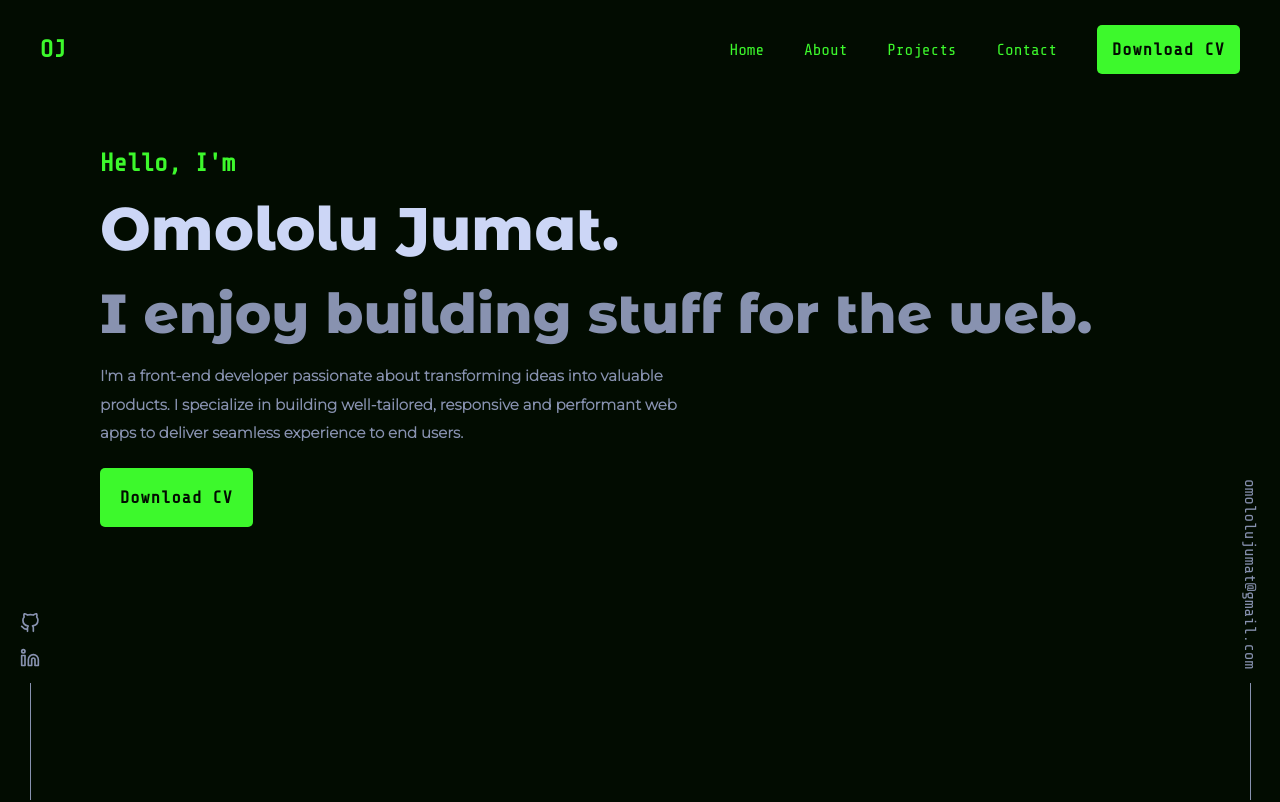
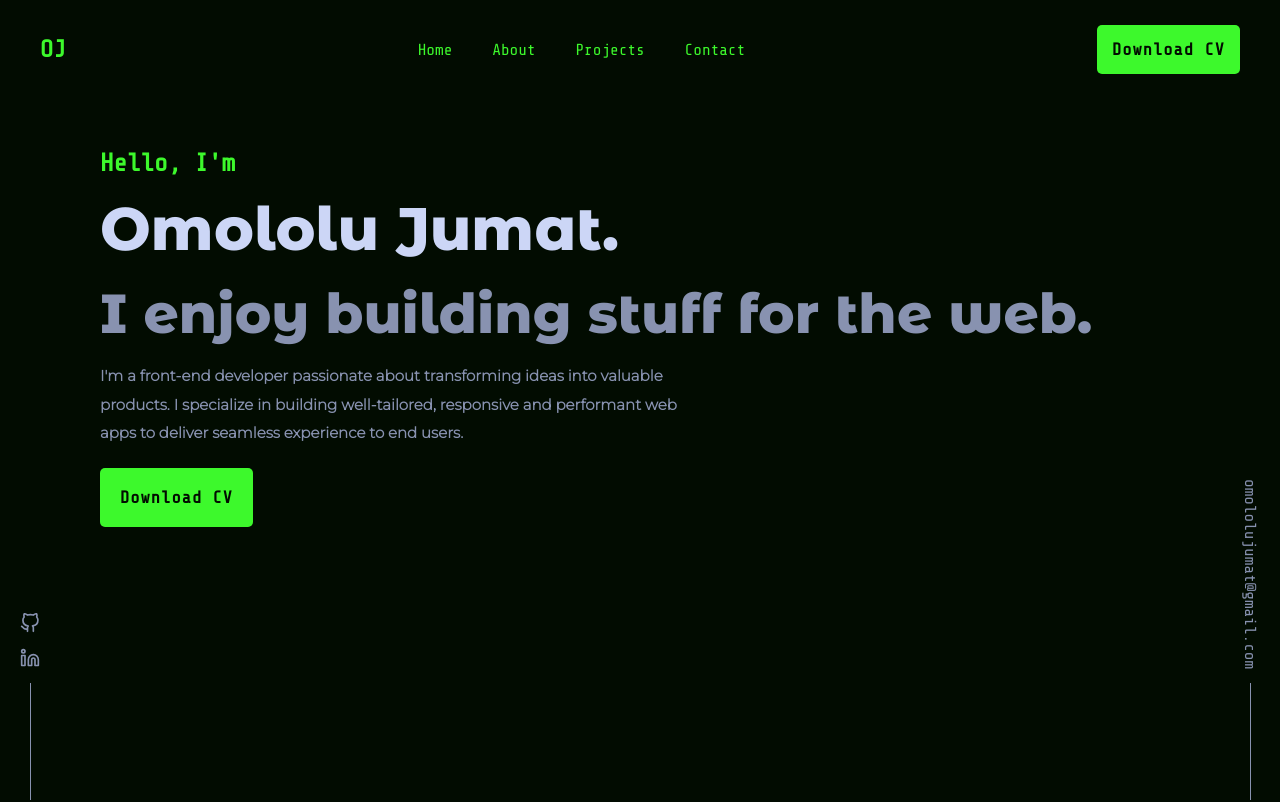
Before and after one commit to Jummate/omololujumat, a React (Vite) app: page / in a window 1280 px wide. Shown: the top 802 px of the page. Built offline with nearby package versions, Linux system fonts and the light colour scheme; a web font is replaced by a local one.

Commit message:
refactor: rearrange the content of header in a new layout

```diff
--- a/src/components/nav/Navigation.css
+++ b/src/components/nav/Navigation.css
@@ -17,7 +17,7 @@
   width: 100%;
 }
 
-.Nav__link__container ul {
+.Nav__link_container ul {
   display: none;
   align-items: center;
   justify-content: center;
@@ -25,11 +25,11 @@
   gap: 40px;
   cursor: pointer;
 }
-.Nav__link__container li a {
+.Nav__link_container li a {
   text-decoration: none;
   color: var(--very-light-green);
 }
-.Nav__link__container li a:hover {
+.Nav__link_container li a:hover {
   color: var(--slate);
 }
 
@@ -47,12 +47,23 @@
   font-size: 25px;
 }
 
+/* .Nav__action_container {
+  display: flex;
+  gap: 10px;
+} */
+.Nav__action_cv {
+  display: none;
+}
+
 @media screen and (min-width: 768px) {
-  .Nav__link__container ul {
+  .Nav__link_container ul {
     display: flex;
   }
   .fa-icon {
     display: none;
+  }
+  .Nav__action_cv {
+    display: inline;
   }
   /* .Nav__header {
     padding: 0 40px;
--- a/src/components/nav/Navigation.jsx
+++ b/src/components/nav/Navigation.jsx
@@ -51,7 +51,7 @@ export const Nav = () => {
             </a>
           </h1>
         </div>
-        <div className="Nav__link__container">
+        <div className="Nav__link_container">
           <ul>
             <li
               ref={(elem) => {
@@ -81,32 +81,30 @@ export const Nav = () => {
             >
               <a href="#contact">Contact</a>
             </li>
-            <li
+          </ul>
+        </div>
+        <div className="Nav__action_container">
+          <a
+            href={MyCV}
+            target="_blank"
             ref={(elem) => {
               navRef.current[4] = elem;
             }}
-            >
-              <a
-                href={MyCV}
-                target="_blank"
+            className="Nav__action_cv"
           >
             <Button
               text="Download CV"
               extraStyle="p-15"
             />
           </a>
-            </li>
-          </ul>
-          <p
+
+          <FaBars
+            className="fa-icon"
+            onClick={() => setShowMenu(true)}
             ref={(elem) => {
               navRef.current[6] = elem;
             }}
-          >
-            <FaBars
-              className="fa-icon"
-              onClick={() => setShowMenu(true)}
           />
-          </p>
         </div>
       </nav>
       {showMenu && <Menu onClick={() => setShowMenu(false)} />}
```
Lines whose indentation alone changed are shown as unchanged.
